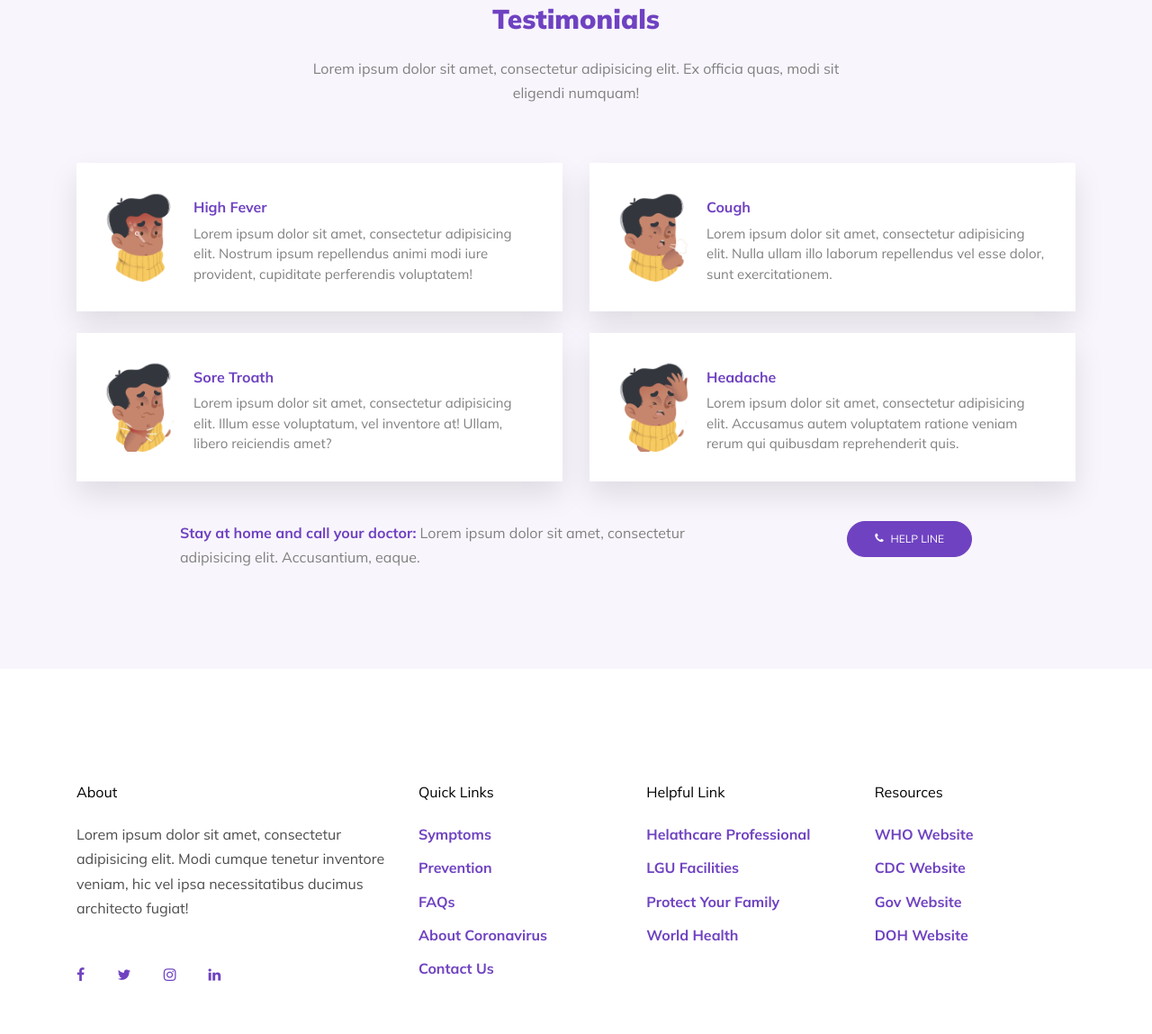
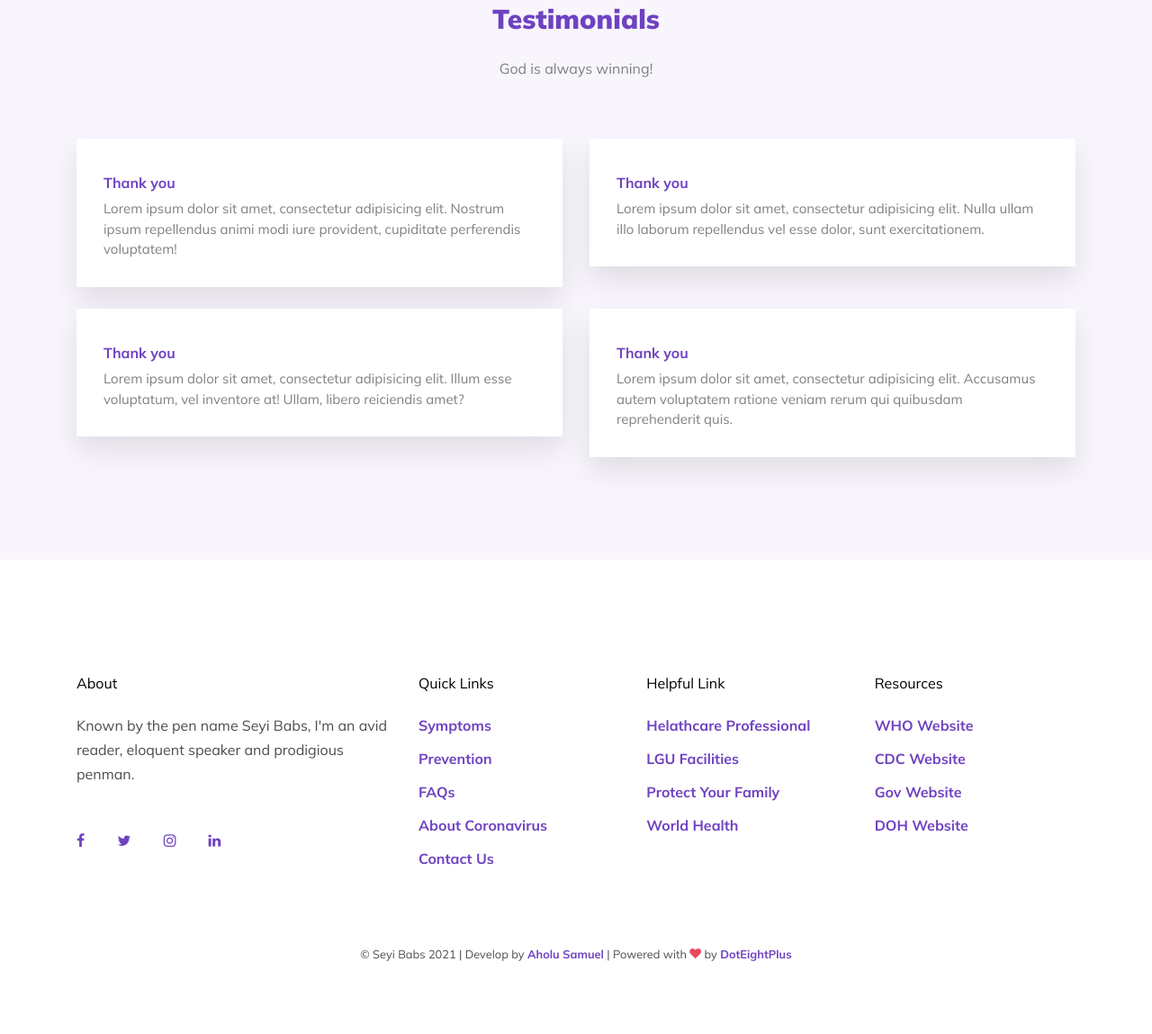
Before and after one commit to Sir-muhell/seyibabs, a plain HTML site: page index.html in a window 1280 px wide. Shown: the part 3239-4388 px from the top of the page at 90% size. Drawn offline with Linux system fonts and the light colour scheme; files whose address does not match are found by name.

Commit message:
done oooo

```diff
--- a/index.html
+++ b/index.html
@@ -232,39 +232,33 @@
         <div class="row mb-5">
           <div class="col-lg-7 mx-auto text-center">
             <h2 class="mb-4 section-heading">Testimonials</h2>
-            <p>Lorem ipsum dolor sit amet, consectetur adipisicing elit. Ex officia quas, modi sit eligendi numquam!</p>
+            <p>God is always winning!</p>
           </div>
         </div>
         <div class="row">
           <div class="col-lg-6 mb-4">
             <div class="symptom d-flex">
-              <div class="img">
-                <img src="images/symptom_high-fever.png" alt="Image" class="img-fluid">
-              </div>
+
               <div class="text">
-                <h3>High Fever</h3>
+                <h3>Thank you</h3>
                 <p> Lorem ipsum dolor sit amet, consectetur adipisicing elit. Nostrum ipsum repellendus animi modi iure provident, cupiditate perferendis voluptatem!</p>
               </div>
             </div>
           </div>
           <div class="col-lg-6 mb-4">
             <div class="symptom d-flex">
-              <div class="img">
-                <img src="images/symptom_cough.png" alt="Image" class="img-fluid">
-              </div>
+
               <div class="text">
-                <h3>Cough</h3>
+                <h3>Thank you</h3>
                 <p> Lorem ipsum dolor sit amet, consectetur adipisicing elit. Nulla ullam illo laborum repellendus vel esse dolor, sunt exercitationem.</p>
               </div>
             </div>
           </div>
           <div class="col-lg-6 mb-4">
             <div class="symptom d-flex">
-              <div class="img">
-                <img src="images/symptom_sore-troath.png" alt="Image" class="img-fluid">
-              </div>
+
               <div class="text">
-                <h3>Sore Troath</h3>
+                <h3>Thank you</h3>
                 <p> Lorem ipsum dolor sit amet, consectetur adipisicing elit. Illum esse voluptatum, vel inventore at! Ullam, libero reiciendis amet?</p>
               </div>
             </div>
@@ -272,28 +266,16 @@
 
           <div class="col-lg-6 mb-4">
             <div class="symptom d-flex">
-              <div class="img">
-                <img src="images/symptom_headache.png" alt="Image" class="img-fluid">
-              </div>
+
               <div class="text">
-                <h3>Headache</h3>
+                <h3>Thank you</h3>
                 <p> Lorem ipsum dolor sit amet, consectetur adipisicing elit. Accusamus autem voluptatem ratione veniam rerum qui quibusdam reprehenderit quis.</p>
               </div>
             </div>
           </div>
         </div>
 
-        <div class="row justify-content-md-center">
-          <div class="col-lg-10">
-            <div class="note row">
 
-              <div class="col-lg-8 mb-4 mb-lg-0"><strong>Stay at home and call your doctor:</strong> Lorem ipsum dolor sit amet, consectetur adipisicing elit. Accusantium, eaque.</div>
-              <div class="col-lg-4 text-lg-right">
-                <a href="#" class="btn btn-primary"><span class="icon-phone mr-2 mt-3"></span>Help line</a>
-              </div>
-            </div>
-          </div>
-        </div>
       </div>
     </div>
 
@@ -304,7 +286,7 @@
         <div class="row">
           <div class="col-lg-4">
             <h2 class="footer-heading mb-4">About</h2>
-            <p>Lorem ipsum dolor sit amet, consectetur adipisicing elit. Modi cumque tenetur inventore veniam, hic vel ipsa necessitatibus ducimus architecto fugiat!</p>
+            <p>Known by the pen name Seyi Babs, I'm an avid reader, eloquent speaker and prodigious penman.</p>
             <div class="my-5">
               <a href="https://web.facebook.com/seyi.ebenezer.52" class="pl-0 pr-3"><span class="icon-facebook"></span></a>
               <a href="#" class="pl-3 pr-3"><span class="icon-twitter"></span></a>
```
